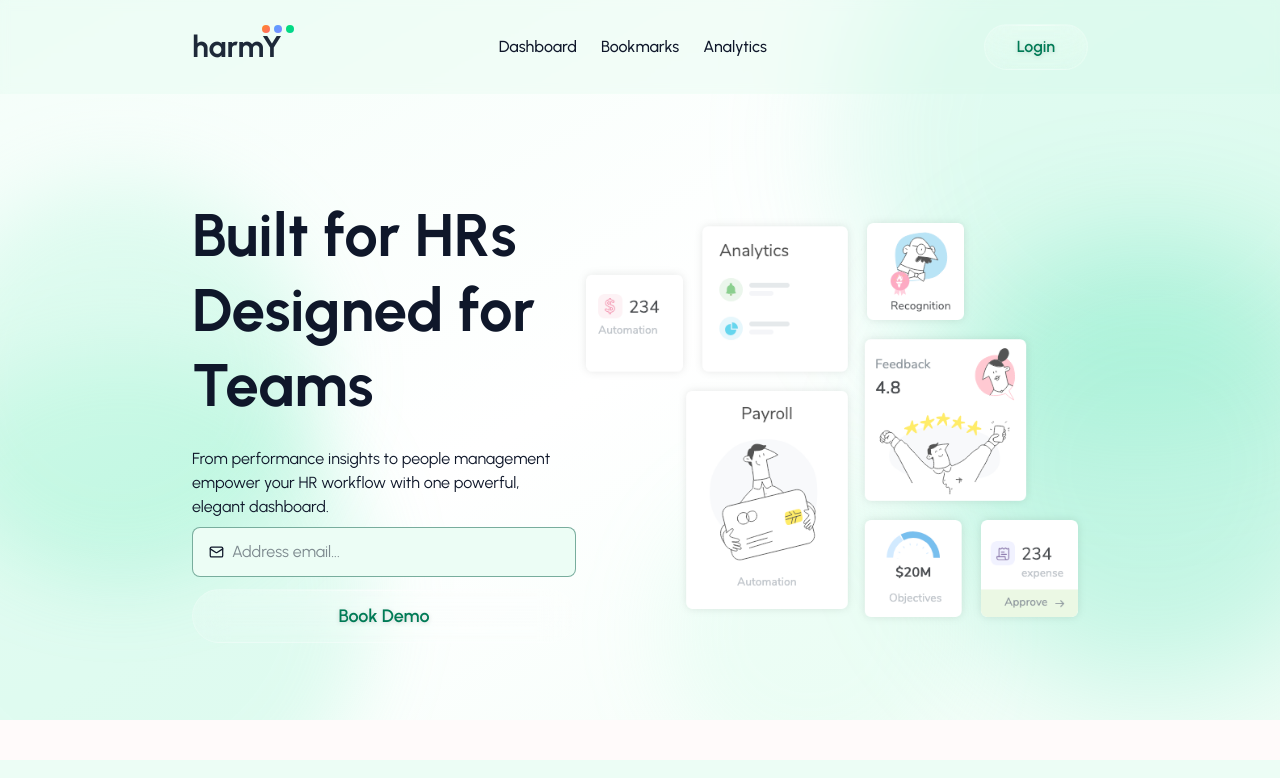
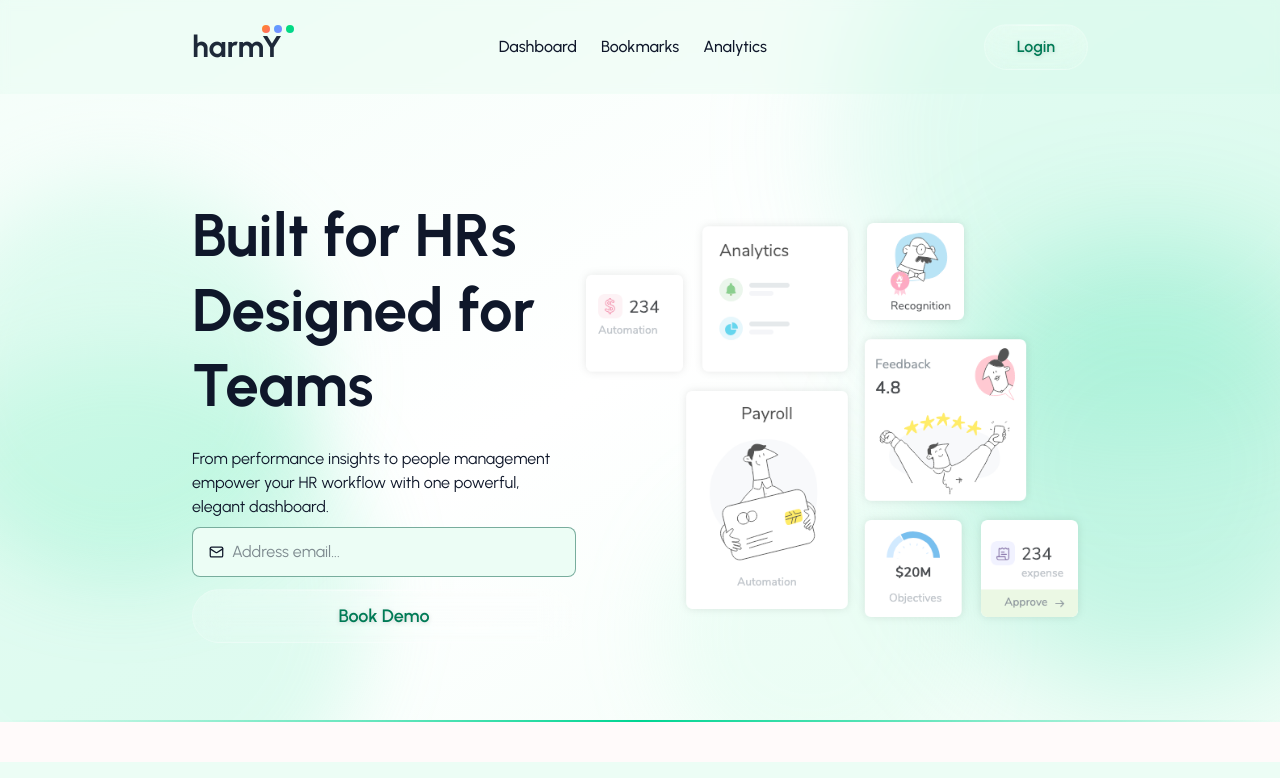
Before and after one commit to vipulsc/projekt-harmy, a Next.js app: page / in a window 1280 px wide. Shown: the top 778 px of the page. Built offline with nearby package versions, Linux system fonts and the light colour scheme; no server answers; a web font is replaced by a local one.

Commit message:
added-motion

```diff
--- a/components/Hero.tsx
+++ b/components/Hero.tsx
@@ -4,6 +4,7 @@ import BgGradient from "./common/BgGradient";
 import GlassButton from "./ui/GlassButton";
 import { useState } from "react";
 import Image from "next/image";
+import { motion } from "framer-motion";
 export default function Hero() {
   const [email, setEmail] = useState("");
   function handleSubmit(e: React.FormEvent<HTMLFormElement>) {
@@ -12,6 +13,13 @@ export default function Hero() {
   }
   return (
     <BgGradient>
+      <motion.div
+        key="hero-section"
+        initial={{ opacity: 0, y: -40 }}
+        animate={{ opacity: 1, y: 0 }}
+        exit={{ opacity: 0, y: 40 }}
+        transition={{ duration: 0.7, ease: "easeOut" }}
+      >
         <div className="flex flex-col mt-20 sm:pt-10 sm:flex-row items-center justify-center sm:justify-between min-h-[80vh] px-4 sm:px-12 md:px-20 lg:px-32 xl:px-48 2xl:px-64">
           <div className="flex flex-col gap-2 ">
             <div>
@@ -61,6 +69,9 @@ export default function Hero() {
             />
           </div>
         </div>
+
+        <div className="w-full h-0.5 bg-gradient-to-r from-transparent via-emerald-400 to-transparent " />
+      </motion.div>
     </BgGradient>
   );
 }
```
Lines whose indentation alone changed are shown as unchanged.
